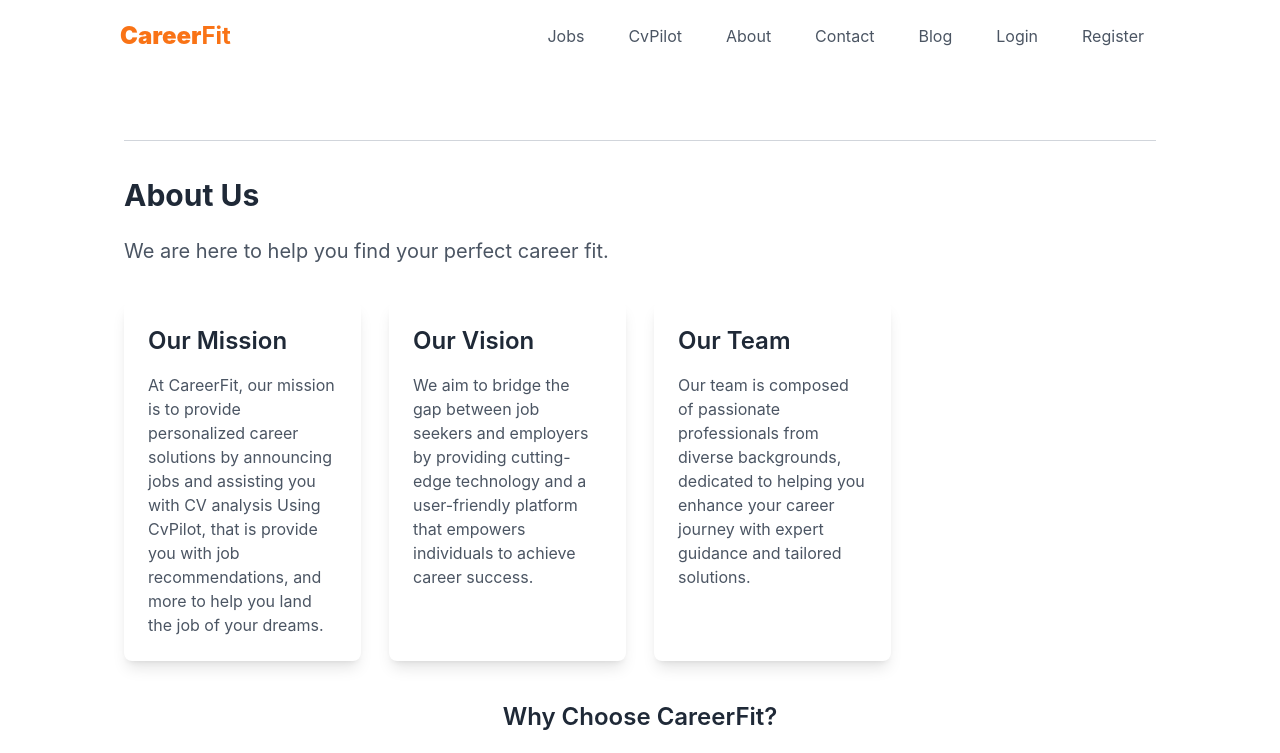
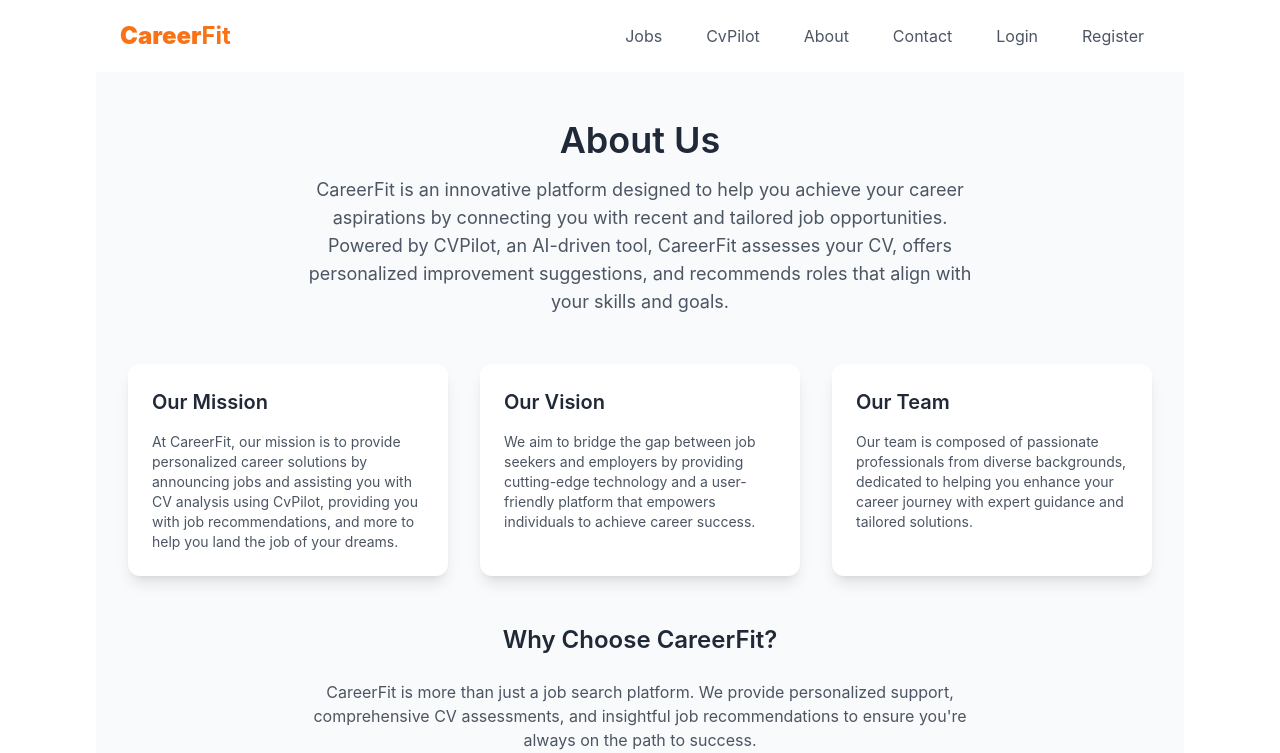
Before and after one commit to Safi222/CareerFit, a React (Vite) app in the folder client/: page /about in a window 1280 px wide. Shown: the top 753 px of the page. Built offline with nearby package versions, Linux system fonts and the light colour scheme.

Commit message:
updating components and add new features and links to static buttons

```diff
--- a/client/src/App.jsx
+++ b/client/src/App.jsx
@@ -10,12 +10,12 @@ import Register from "./components/Register/Register";
 import AboutUs from "./components/About US/AboutUs";
 import CvPilot from "./components/CvPilot/CvPilot";
 import PreCvPilot from "./components/CvPilot/PreCvPilot";
+import Dashboard from "./components/Dashboard/dashboard";
 
 const App = () => {
   return (
     <Router>
       <Routes>
-        {/* Home Page Route */}
         <Route
           path="/"
           element={
@@ -35,7 +35,9 @@ const App = () => {
           element={
             <div className="w-[85%] m-auto bg-white">
               <Navbar />
+              <Search />
               <Jobs />
+              <PreCvPilot />
               <Footer />
             </div>
           }
@@ -61,7 +63,7 @@ const App = () => {
           }
         />
         <Route
-          path="/CvPilot"
+          path="/cvpilot"
           element={
             <div className="w-[85%] m-auto bg-white">
               <Navbar />
@@ -81,10 +83,21 @@ const App = () => {
           }
         />
         <Route
-          path="/Contact"
+          path="/contact"
           element={
             <div className="w-[85%] m-auto bg-white">
               <Navbar />
+              <Footer />
+            </div>
+          }
+        />
+
+        <Route
+          path="/dashboard/:userId"
+          element={
+            <div className="w-[85%] m-auto bg-white">
+              <Navbar />
+              <Dashboard />
               <Footer />
             </div>
           }
--- a/client/src/components/About US/AboutUs.jsx
+++ b/client/src/components/About US/AboutUs.jsx
@@ -1,47 +1,59 @@
 import React from "react";
+import { useNavigate } from "react-router-dom";
 
 const AboutUs = () => {
+  const navigate = useNavigate();
+
+  const handleGetStarted = () => {
+    navigate("/jobs");
+  };
+
   return (
-    <div className="container mx-auto px-7 py-8">
-      <div>
-        <div className="border-t border-gray-300 my-9"></div>
-        <h1 className="text-3xl font-bold text-gray-800 mb-6">
+    <div className="container mx-auto px-6 sm:px-8 py-12 bg-gray-50">
+      <div className="text-center mb-12">
+        <h1 className="text-3xl sm:text-4xl font-semibold text-gray-800 mb-4">
           About Us
         </h1>
-        <h2 className="text-xl text-gray-600 mb-9">
-          We are here to help you find your perfect career fit.
-        </h2>
+        <p className="text-base sm:text-lg text-gray-600 sm:w-3/4 md:w-2/3 mx-auto">
+          CareerFit is an innovative platform designed to help you achieve your career aspirations by connecting you with recent and tailored job opportunities. Powered by CVPilot, an AI-driven tool, CareerFit assesses your CV, offers personalized improvement suggestions, and recommends roles that align with your skills and goals.
+        </p>
       </div>
 
-      <div className="grid grid-cols-1 sm:grid-cols-2 md:grid-cols-3 lg:grid-cols-4 gap-7 ">
-        <div className="p-6 bg-white rounded-lg shadow-lg ">
-          <h3 className="text-2xl font-semibold text-gray-800 mb-4">Our Mission</h3>
-          <p className="text-gray-600">
-            At CareerFit, our mission is to provide personalized career solutions by announcing jobs and assisting you with CV analysis Using CvPilot, that is provide you with job recommendations, and more to help you land the job of your dreams.
+
+      <div className="grid grid-cols-1 sm:grid-cols-2 lg:grid-cols-3 gap-8">
+        <div className="bg-white p-6 rounded-xl shadow-lg hover:shadow-2xl hover:scale-105 transition-all duration-300">
+          <h3 className="text-xl font-semibold text-gray-800 mb-4">Our Mission</h3>
+          <p className="text-sm text-gray-600">
+            At CareerFit, our mission is to provide personalized career solutions by announcing jobs and assisting you with CV analysis using CvPilot, providing you with job recommendations, and more to help you land the job of your dreams.
           </p>
         </div>
-        <div className="p-6 bg-white rounded-lg shadow-lg ">
-          <h3 className="text-2xl font-semibold text-gray-800 mb-4">Our Vision</h3>
-          <p className="text-gray-600">
+
+        <div className="bg-white p-6 rounded-xl shadow-lg hover:shadow-2xl hover:scale-105 transition-all duration-300">
+          <h3 className="text-xl font-semibold text-gray-800 mb-4">Our Vision</h3>
+          <p className="text-sm text-gray-600">
             We aim to bridge the gap between job seekers and employers by providing cutting-edge technology and a user-friendly platform that empowers individuals to achieve career success.
           </p>
         </div>
-        <div className="p-6 bg-white rounded-lg shadow-lg">
-          <h3 className="text-2xl font-semibold text-gray-800 mb-4">Our Team</h3>
-          <p className="text-gray-600">
+
+        <div className="bg-white p-6 rounded-xl shadow-lg hover:shadow-2xl hover:scale-105 transition-all duration-300">
+          <h3 className="text-xl font-semibold text-gray-800 mb-4">Our Team</h3>
+          <p className="text-sm text-gray-600">
             Our team is composed of passionate professionals from diverse backgrounds, dedicated to helping you enhance your career journey with expert guidance and tailored solutions.
           </p>
         </div>
       </div>
 
-      <div className="mt-10 text-center">
-        <h3 className="text-2xl font-semibold text-gray-800 mb-4">
+      <div className="mt-12 text-center">
+        <h3 className="text-2xl font-semibold text-gray-800 mb-6">
           Why Choose CareerFit?
         </h3>
-        <p className="text-lg text-gray-600 mb-6">
+        <p className="text-base text-gray-600 mb-6 mx-auto sm:w-3/4 md:w-2/3">
           CareerFit is more than just a job search platform. We provide personalized support, comprehensive CV assessments, and insightful job recommendations to ensure you're always on the path to success.
         </p>
-        <button className="bg-orange-400 text-white px-6 py-2 rounded-lg hover:bg-orange-500 transition">
+        <button
+          onClick={handleGetStarted}
+          className="bg-orange-500 text-white px-8 py-3 rounded-lg text-lg font-semibold hover:bg-orange-600 transition-all duration-300"
+        >
           Get Started Today!
         </button>
       </div>
--- a/client/src/components/JobsD/Jobs.jsx
+++ b/client/src/components/JobsD/Jobs.jsx
@@ -1,4 +1,5 @@
 import { BiTimeFive } from "react-icons/bi";
+import { Link } from "react-router-dom";  // Import Link for navigation
 import logo1 from "../../Assets/logo1.png";
 import logo2 from "../../Assets/logo2.png";
 import logo3 from "../../Assets/logo3.png";
@@ -57,8 +58,23 @@ const Data = [
     location: "Austria",
     desc: "Lorem ipsum, dolor sit amet consectetur adipisicing elit. Corrupti, laboriosam!",
     company: "Noka Tech Co.",
+  }, {
+    id: 7,
+    image: logo1,
+    title: "Graphic Designer",
+    time: "Now",
+    location: "Haiti",
+    desc: "Lorem ipsum, dolor sit amet consectetur adipisicing elit. Corrupti, laboriosam!",
+    company: "Vertex Solutions Co.",
+  }, {
+    id: 8,
+    image: logo1,
+    title: "Graphic Designer",
+    time: "Now",
+    location: "Haiti",
+    desc: "Lorem ipsum, dolor sit amet consectetur adipisicing elit. Corrupti, laboriosam!",
+    company: "Vertex Solutions Co.",
   },
-  // Add more job data as needed
 ];
 
 const Jobs = () => {
@@ -101,6 +117,15 @@ const Jobs = () => {
           );
         })}
       </div>
+
+      {/* Add the View More Fits button with Link */}
+      <div className="text-center mt-6">
+        <Link to="/jobs">
+          <button className="bg-orange-400 text-white px-6 py-2 rounded-lg hover:bg-orange-500 transition">
+            View More Fits
+          </button>
+        </Link>
+      </div>
     </div>
   );
 };
--- a/client/src/components/Navbar/Navbar.jsx
+++ b/client/src/components/Navbar/Navbar.jsx
@@ -36,16 +36,13 @@ const Navbar = () => {
           <NavLink to={"/jobs"}>Jobs</NavLink>
         </li>
         <li className="menuList text-gray-600 px-4 py-2 rounded-lg hover:bg-orange-500 hover:text-white transition-all duration-300 ease-in-out cursor-pointer">
-          <NavLink to={"/companies"}>CvPilot</NavLink>
+          <NavLink to={"/cvpilot"}>CvPilot</NavLink>
         </li>
         <li className="menuList text-gray-600 px-4 py-2 rounded-lg hover:bg-orange-500 hover:text-white transition-all duration-300 ease-in-out cursor-pointer">
           <NavLink to={"/about"}>About</NavLink>
         </li>
         <li className="menuList text-gray-600 px-4 py-2 rounded-lg hover:bg-orange-500 hover:text-white transition-all duration-300 ease-in-out cursor-pointer">
           <NavLink to={"/contact"}>Contact</NavLink>
-        </li>
-        <li className="menuList text-gray-600 px-4 py-2 rounded-lg hover:bg-orange-500 hover:text-white transition-all duration-300 ease-in-out cursor-pointer">
-          <NavLink to={"/blog"}>Blog</NavLink>
         </li>
         <li className="menuList text-gray-600 px-4 py-2 rounded-lg hover:bg-orange-500 hover:text-white transition-all duration-300 ease-in-out cursor-pointer">
           <NavLink to={"/login"}>Login</NavLink>
--- a/client/src/components/SloganD/Slogan.jsx
+++ b/client/src/components/SloganD/Slogan.jsx
@@ -1,4 +1,5 @@
 import React from 'react';
+import { Link } from 'react-router-dom';  // Import Link for navigation
 import img from '../../assets/CareerFit.png';
 
 const Slogan = () => {
@@ -9,15 +10,17 @@ const Slogan = () => {
         backgroundImage: `url(${img})`,
       }}
     >
-      {/* Slogan Text Positioned on the Left */}
       <div className="absolute left-0 top-1/2 transform -translate-y-1/2 text-black p-4 sm:p-8 w-full sm:w-[50%]">
         <h1 className="text-3xl sm:text-5xl font-bold mb-4">Empowering Your Career Journey</h1>
         <p className="text-base sm:text-lg mb-6">
           Discover opportunities that align with your skills. Let CareerFit guide you to success.
         </p>
-        <button className="bg-orange-500 text-white py-2 px-4 sm:py-2 sm:px-6 rounded-lg hover:bg-orange-400 transition-all duration-300">
-          Learn More
-        </button>
+
+        <Link to="/about">
+          <button className="bg-orange-500 text-white py-2 px-4 sm:py-2 sm:px-6 rounded-lg hover:bg-orange-400 transition-all duration-300">
+            Learn More
+          </button>
+        </Link>
       </div>
     </div>
   );
```
